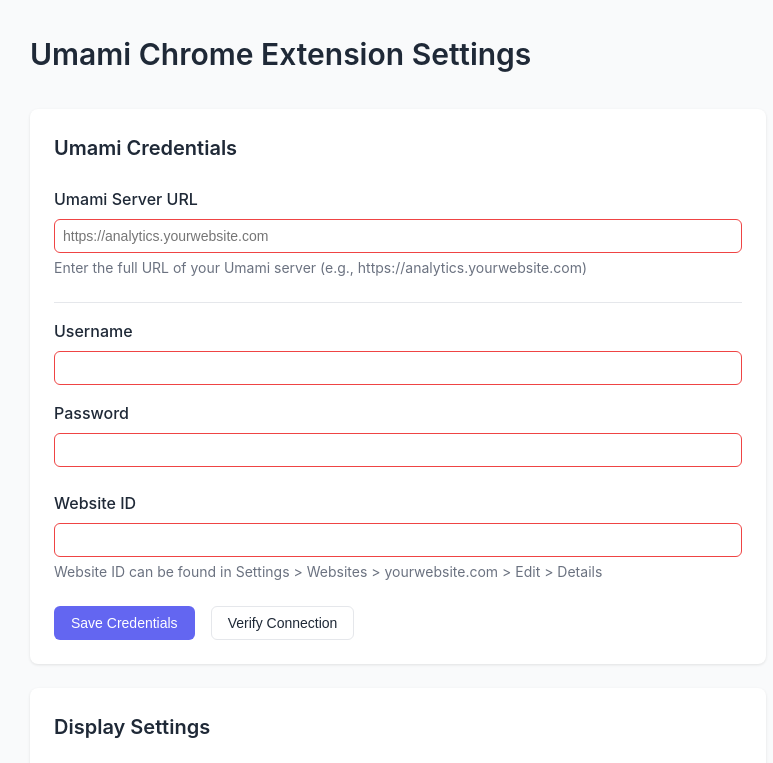
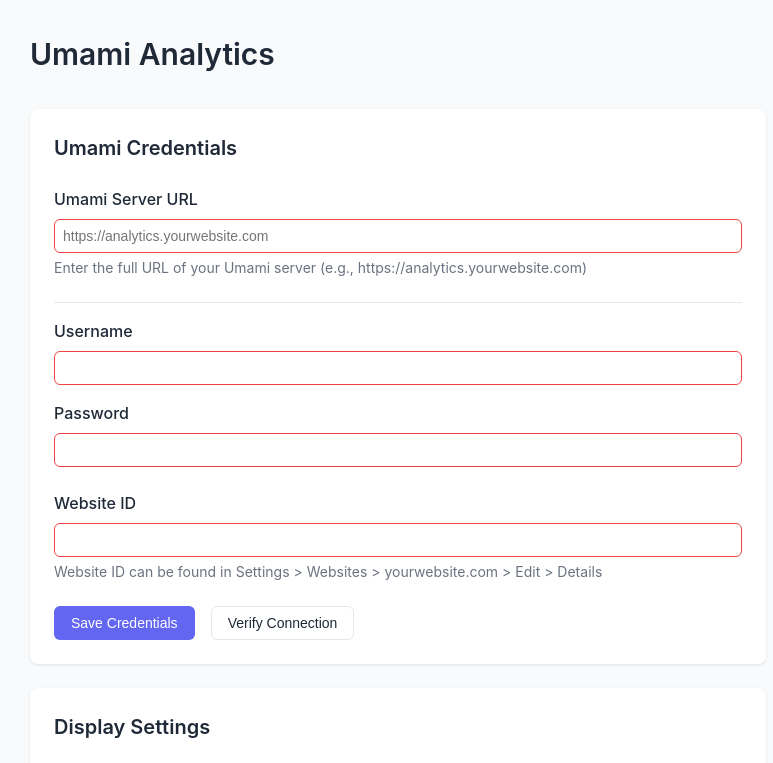
Before and after one commit to 0xjessel/umami-chrome-extension, a website built with webpack: page options/options.html in a window 1280 px wide. Shown: the top 763 px of the page, without its empty margins (242-1015 px from the left). Built offline with nearby package versions, Linux system fonts and the light colour scheme; some packages are replaced by stand-ins of ours; no server answers.

Commit message:
Change options page title back to 'Umami Analytics'

```diff
--- a/options/options.html
+++ b/options/options.html
@@ -4,7 +4,7 @@
 <head>
   <meta charset="UTF-8">
   <meta name="viewport" content="width=device-width, initial-scale=1.0">
-  <title>Umami Chrome Extension Settings</title>
+  <title>Umami Analytics</title>
   <link href="options.css" rel="stylesheet">
   <style>
     .validation-message {
@@ -32,7 +32,7 @@
 <body>
   <div class="container">
     <header>
-      <h1>Umami Chrome Extension Settings</h1>
+      <h1>Umami Analytics</h1>
     </header>
 
     <main>
```
